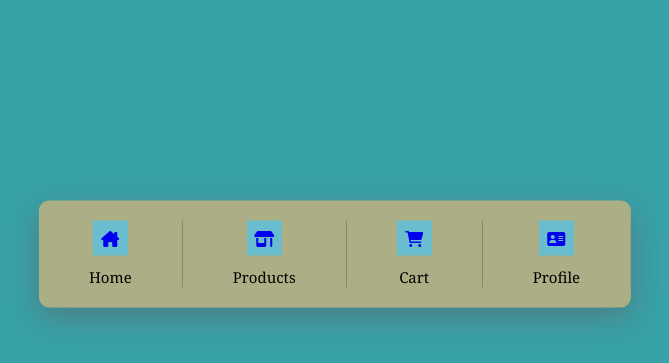
After one commit to AybYrn/Sustainability_Poject, a PHP site: page /menu.html in a window 1280 px wide. The commit adds this page. Shown: the part 146-509 px from the top of the page, without its empty margins (305-974 px from the left). Run offline with PHP 8.4, Linux system fonts and the light colour scheme.

Commit message:
Profile(Murat) and menu/style added(Mehmet)

```diff
--- a/login.php
+++ b/login.php
@@ -7,6 +7,7 @@
         $password = $_POST['password'];
         $_SESSION['user_type'] = authenticateUser($email, $password, $_SESSION['user']);
         if ($_SESSION['user_type'] !== false) {
+            $_SESSION['email']=$email; //to be able to get user information
             header("Location: index.php");
         } else {
             header("Location: login.php?error=1");
--- /dev/null
+++ b/menu.html
@@ -0,0 +1,53 @@
+<!DOCTYPE html>
+<html lang="en">
+<head>
+    <meta charset="UTF-8">
+    <meta http-equiv="X-UA-Compatible" content="IE=edge">
+    <meta name="viewport" content="width=device-width, initial-scale=1.0">
+    <link rel="stylesheet" type="text/css" href="https://cdnjs.cloudflare.com/ajax/libs/font-awesome/6.0.0/css/all.min.css">
+    <link rel="stylesheet" type="text/css" href="style.css">
+
+    <title>Project</title>
+</head>
+<body>
+        <ul>
+            <li>
+                <a href="#">
+                    <div class="symbol"><i class="fas fa-house-chimney"></i></div>
+
+
+                    <div class="name"><span data-val="Home">Home</span></div>
+                </a>
+
+            </li>
+            <li>
+                <a href="#">
+                    <div class="symbol"><i class="fa-solid fa-shop"></i></div>
+
+
+                    <div class="name"><span data-val="Products">Products</span></div>
+                </a>
+
+            </li>
+            <li>
+                <a href="#">
+                    <div class="symbol"><i class="fas fa-cart-shopping"></i></div>
+
+
+                    <div class="name"><span data-val="Cart">Cart</span></div>
+                </a>
+
+            </li>
+            <li>
+                <a href="#">
+                    <div class="symbol"><i class="fas fa-address-card"></i></div>
+                    <div class="name"><span data-val="Profile">Profile</span></div>
+                </a>
+
+            </li>
+        </ul>
+
+
+
+</body>
+</html>
--- /dev/null
+++ b/style.css
@@ -0,0 +1,112 @@
+body {
+    margin: 0;
+    padding: 0;
+    font-family: Cambria, Cochin, Georgia, Times, 'Times New Roman', serif;
+    background: #39a1a8;
+}
+
+ul {
+    position: absolute;
+    top:50%;
+    left:50%;
+    transform: translate(-50%,-50%);
+    margin:0;
+    padding:20px 0;
+    background: rgb(172, 175, 133);
+    display: flex;
+    border-radius: 10px;
+    box-shadow: 0 10px 30px rgba(124, 51, 51, 0.3);
+}
+
+ul li {
+
+    list-style: none;
+    text-align: center;
+    display: block;
+    border-right: 1px solid rgba(35, 63, 88, 0.324);
+}
+
+ul li:last-child
+{
+    border-right: 1px solid rgba(147, 89, 184, 0.2);
+}
+
+ul li a {
+
+    text-decoration: none;
+    padding: 0 50px;
+    display: block;
+}
+
+ul li a .symbol {
+    width: 35px;
+    height: 35px;
+    text-align: center;
+    background: rgb(105, 189, 207);
+    overflow:hidden;
+    margin: 0 auto 10px;
+}
+
+ul li .symbol .fa
+{
+    width: 100%;
+    height: 100%;
+    line-height: 35px;
+    font-size: 30px;
+    transition: 0.3s;
+    color: rgb(91, 97, 176);
+
+}
+
+ul li a .symbol .fa:last-child
+{
+ color:#39a1a8;
+}
+
+ul li a:hover .symbol .fa
+{
+    transform: translateY(-100%);
+}
+ul li a .name
+{
+    position: relative;
+    height:20 px;
+    width: 100%;
+    display: block;
+    overflow:hidden;
+}
+
+ul li  a .name span{
+    display: block;
+    position: relative;
+    color:#000;
+    font-size: 15px;
+    line-height: 18px;
+    line-height: 22px;
+    transition: 0.3s;
+
+}
+
+ul li a .name span:before{
+    content: attr(data-val);
+    position:absolute;
+    top:-100%;
+    left:0;
+    width: 100%;
+    height: 100%;
+    color:#39a1a8;
+
+}
+
+ul li a:hover .name span{
+
+    transform: translateY(18px);
+
+
+}
+.symbol{
+    display:flex;
+    justify-content: center;
+    text-align: center;
+    align-items: center;
+}
```
Also changed, not shown: profile/edit_profile.php (added, +56 -0 lines), profile/profile.php (added, +50 -0 lines).
